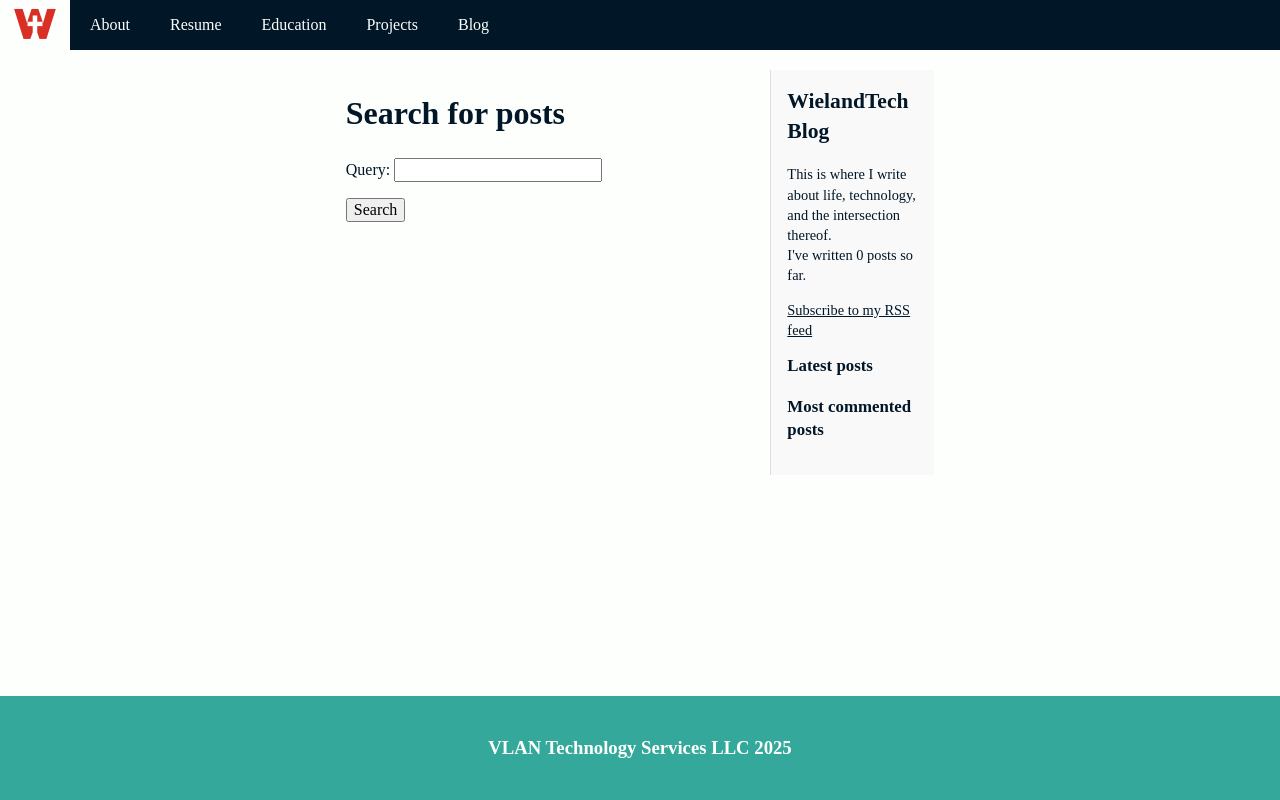
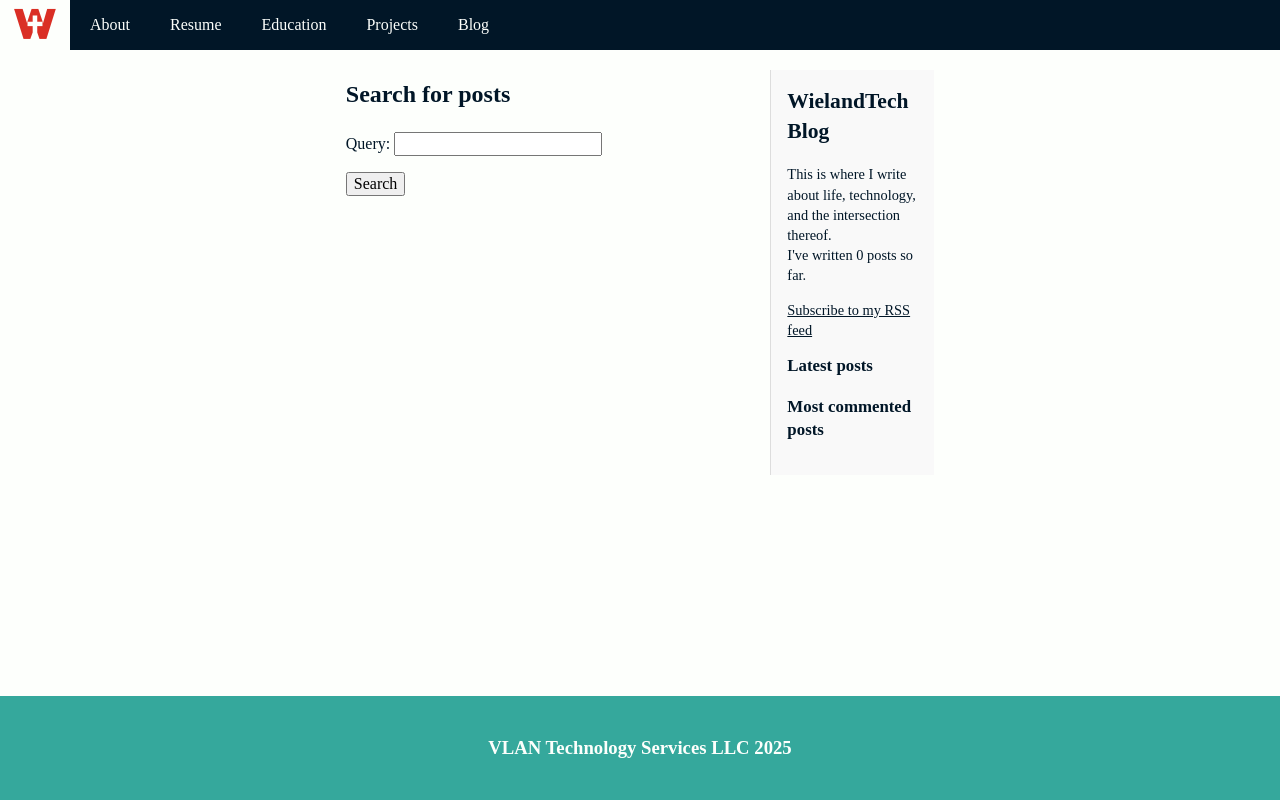
Before and after one commit to wielandtech/w_tech, a Django app: page /blog/search/ in a window 1280 px wide. Run offline with Django 5.2, Linux system fonts and the light colour scheme; data that the repository does not hold is empty.

Commit message:
add primary header

```diff
--- a/wielandtech/blog/templates/blog/post/list.html
+++ b/wielandtech/blog/templates/blog/post/list.html
@@ -5,7 +5,7 @@
 
 {% block blog_content %}
     {% if tag %}
-    <h2>Posts tagged with "{{ tag.name }}"</h2>
+    <h2 class="primary">Posts tagged with "{{ tag.name }}"</h2>
     {% endif %}
     {% for post in posts %}
     <div class="post">
--- a/wielandtech/blog/templates/blog/post/search.html
+++ b/wielandtech/blog/templates/blog/post/search.html
@@ -3,21 +3,23 @@
 {% block title %}Search{% endblock %}
 {% block blog_content %}
 {% if query %}
-<h2 class="secondary">Posts containing "{{ query }}"</h2>
+<h2 class="primary">Posts containing "{{ query }}"</h2>
 <h3>
     {% with results.count as total_results %}
     Found {{ total_results }} result{{ total_results|pluralize }}
     {% endwith %}
 </h3>
 {% for post in results %}
-<h4><a href="{{ post.get_absolute_url }}">{{ post.title }}</a></h4>
-{{ post.body|markdown|truncatewords_html:5 }}
+<div class="post">
+    <h4 class="secondary"><a href="{{ post.get_absolute_url }}">{{ post.title }}</a></h4>
+    {{ post.body|markdown|truncatewords_html:5 }}
+</div>
 {% empty %}
 <p>There are no results for your query.</p>
 {% endfor %}
 <p><a href="{% url 'blog:post_search' %}">Search again</a></p>
 {% else %}
-<h1>Search for posts</h1>
+<h2 class="primary">Search for posts</h2>
 <form method="get">
     {{ form.as_p }}
     <input type="submit" value="Search">
--- a/wielandtech/blog/templates/blog/post/share.html
+++ b/wielandtech/blog/templates/blog/post/share.html
@@ -7,7 +7,7 @@
     "{{ post.title }}" was successfully sent to {{ form.cleaned_data.to }}.
 </p>
 {% else %}
-<h1>Share "{{ post.title }}" by e-mail</h1>
+<h2 class="primary">Share "{{ post.title }}" by e-mail</h2>
 <form method="post">
     {{ form.as_p }}
     {% csrf_token %}
--- a/wielandtech/core/static/css/main.css
+++ b/wielandtech/core/static/css/main.css
@@ -176,6 +176,12 @@ textarea {
   background-image: url("../img/img_parallax6.jpg");
   height: 50vh;
 }
+
+.primary{
+  margin-top: 1vh;
+  color: #011627;
+}
+
 .secondary{
   margin-top: 1vh;
   color: #CC352A;
```
